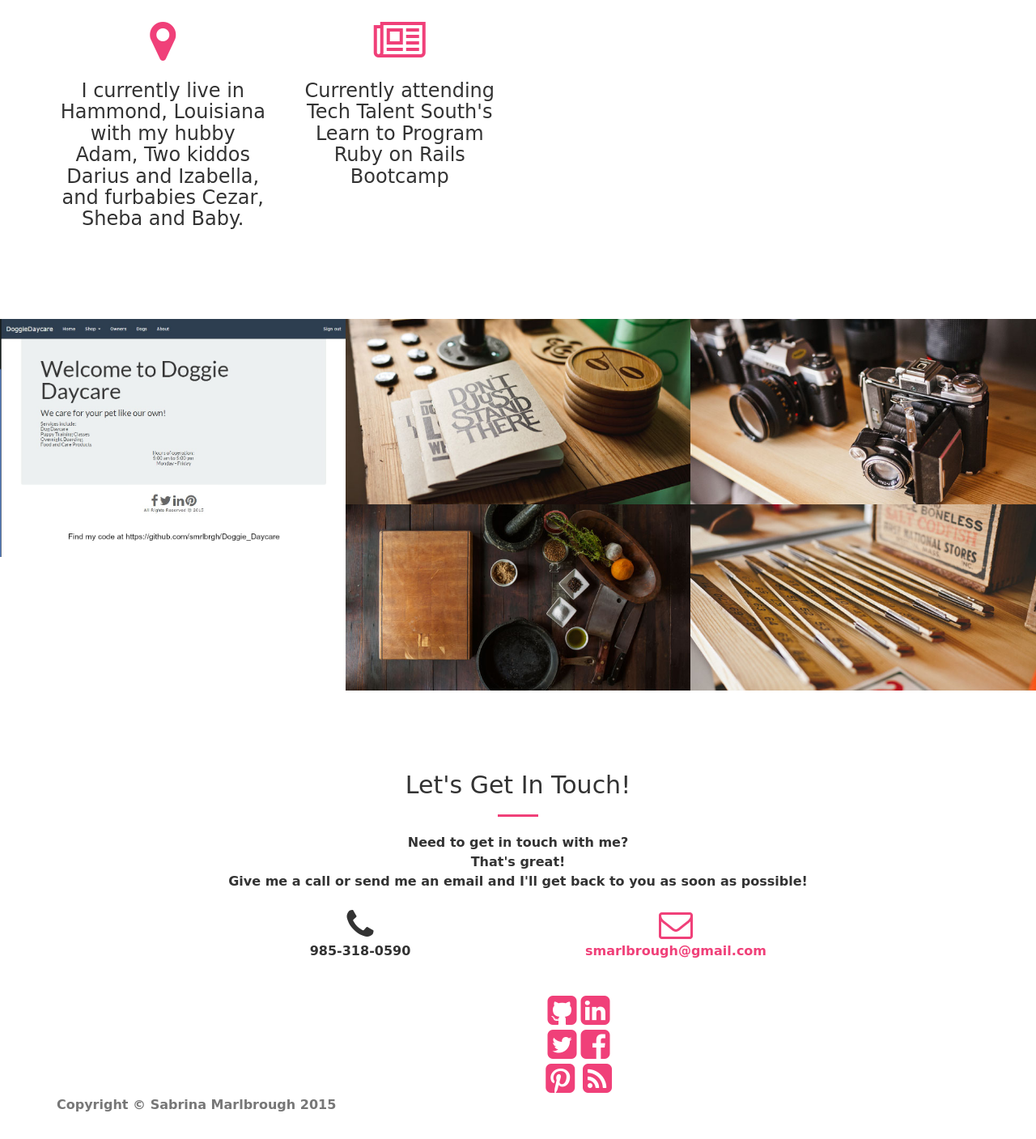
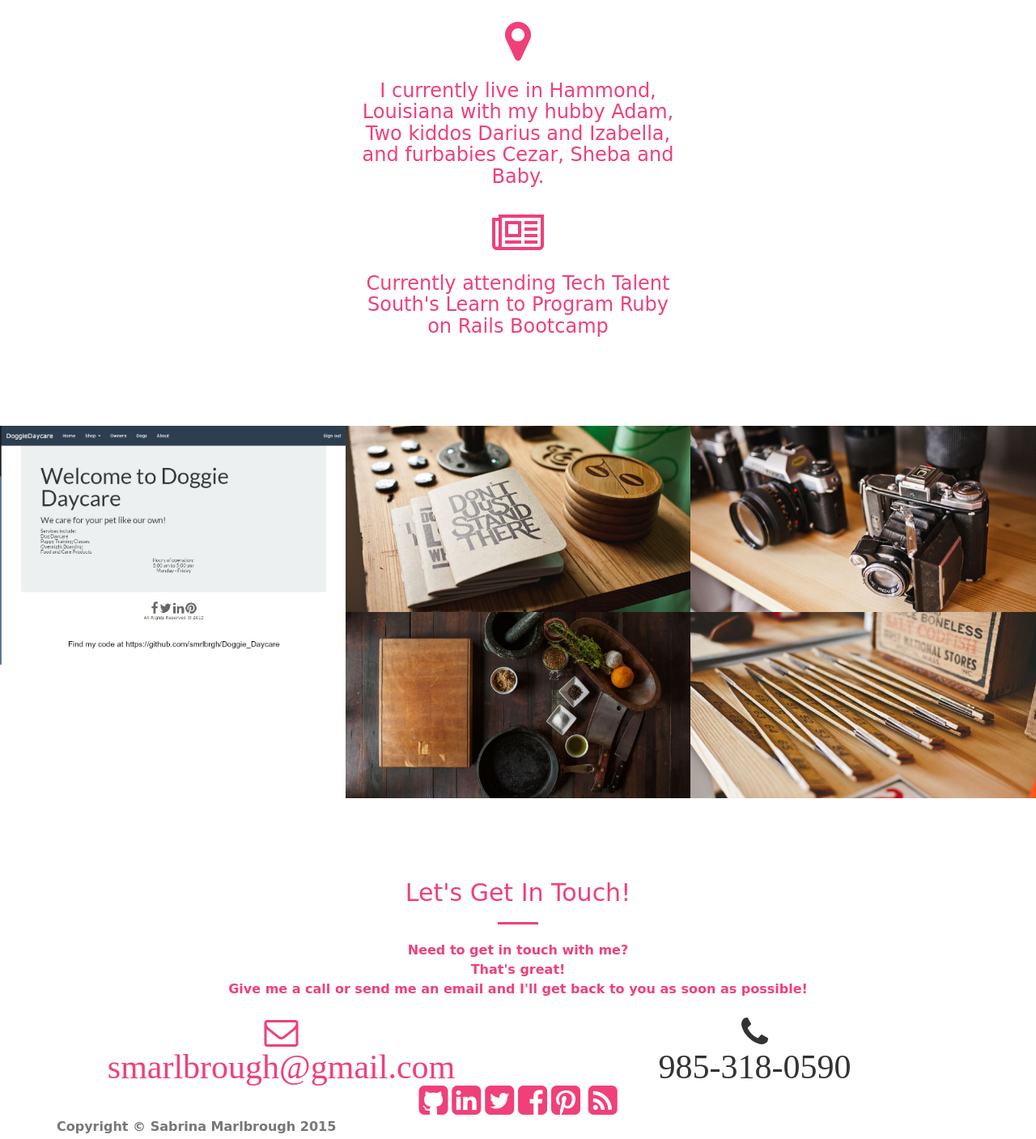
Before and after one commit to smrlbrgh/smarlbrough.github.io, a plain HTML site: page index.html in a window 1280 px wide. Shown: the part 1391-2798 px from the top of the page at 81% size. Drawn offline with Linux system fonts and the light colour scheme; some icons are missing; a web font is replaced by a local one.

Commit message:
updated views to fit larger screens

```diff
--- a/css/creative.css
+++ b/css/creative.css
@@ -43,12 +43,14 @@ h4,
 h5,
 h6 {
     font-family: 'Salsa', cursive;
+    color: #f04079;
 }
 
 p {
     margin-bottom: 20px;
     font-size: 16px;
     line-height: 1.5;
+    color: #f04079;
 }
 
 .bg-primary {
@@ -347,9 +349,9 @@ header .header-content .header-content-inner p {
 .btn-default:active,
 .btn-default.active,
 .open > .dropdown-toggle.btn-default {
-    border-color: #ededed;
+    border-color: #f04079;
     color: #222;
-    background-color: #f2f2f2;
+    background-color: #f04079;
 }
 
 .btn-default:active,
@@ -400,9 +402,9 @@ fieldset[disabled] .btn-default.active {
 .btn-primary:active,
 .btn-primary.active,
 .open > .dropdown-toggle.btn-primary {
-    border-color: #ed431f;
+    border-color: #f04079;
     color: #fff;
-    background-color: #ee4b28;
+    background-color: #f04079;
 }
 
 .btn-primary:active,
--- a/index.html
+++ b/index.html
@@ -86,7 +86,7 @@
     <section class="bg-primary" id="blog">
         <div class="container">
             <div class="row">
-                <div class="col-lg-8 col-lg-offset-2 text-center">
+                <div class="col-lg-12 text-center">
                     <h2 class="section-heading">Nerdie Mom Blog</h2>
                     <hr class="light">
                     <p class="text-faded">Hi y'all I'm Sabrina a 30 something year old married mom of two. <br> I'm currently spending most of my time learning to code with Ruby on Rails.<br> Follow me on blog as the adventure continues.</p>
@@ -107,13 +107,13 @@
         </div>
         <div class="container">
             <div class="row">
-                <div class="col-lg-3 col-md-6 text-center">
+                <div class="col-lg-12 text-center">
                     <div class="service-box">
                         <i class="fa fa-4x fa-map-marker wow bounceIn text-primary"></i>
                         <h3>I currently live in Hammond, Louisiana with my hubby Adam, Two kiddos Darius and Izabella, and furbabies Cezar, Sheba and Baby.</h3>
                     </div>
                 </div>
-                <div class="col-lg-3 col-md-6 text-center">
+                <div class="col-lg-12 text-center">
                     <div class="service-box">
                         <i class="fa fa-4x fa-newspaper-o wow bounceIn text-primary" data-wow-delay=".2s"></i>
                         <h3>Currently attending Tech Talent South's Learn to Program Ruby on Rails Bootcamp</h3>
@@ -209,19 +209,21 @@
         <div class="container">
             <div class="row">
                 <div class="col-lg-8 col-lg-offset-2 text-center">
-                    <h2 class="section-heading">Let's Get In Touch!</h2>
+                    <h2 class="section-heading">Let's Get In Touch!
+                    </h2>
                     <hr class="primary">
                     <p>Need to get in touch with me?<br> That's great! <br>Give me a call or send me an email and I'll get back to you as soon as possible!</p>
                 </div>
-                <div class="col-lg-4 col-lg-offset-2 text-center">
-                    <i class="fa fa-phone fa-3x wow bounceIn"></i>
-                    <p>985-318-0590</p>
+                <div class="col-lg-6 text-center">
+                    <a href="mailto:your-smarlbrough@gmail.com"><i class="fa fa-envelope-o fa-3x wow bounceIn" data-wow-delay=".1s"><br>smarlbrough@gmail.com</i></a>
+                    <a href="mailto:your-smarlbrough@gmail.com"></a>
                 </div>
-                <div class="col-lg-4 text-center">
-                    <a href="mailto:your-smarlbrough@gmail.com"><i class="fa fa-envelope-o fa-3x wow bounceIn" data-wow-delay=".1s"></i></a>
-                    <p><a href="mailto:your-smarlbrough@gmail.com">smarlbrough@gmail.com</a></p>
-                    <br>
-                <div class="col-lg-4 text center">
+                <br>
+                <div class="col-lg-6 text-center">
+                    <i class="fa fa-phone fa-3x wow bounceIn"><br>985-318-0590</i>
+                </div>
+                <br>
+                <div class="col-lg-12 text-center">
                     <a href="http://github.com/smrlbrgh"><i class="fa fa-github-square fa-3x"></i></a>
                     <a href="https://www.linkedin.com/profile/preview?locale=en_US&trk=prof-0-sb-preview-primary-button"><i class="fa fa-linkedin-square fa-3x"></i></a>
                     <a href="http://www.twitter.com/smrlbrgh"><i class="fa fa-twitter-square fa-3x"></i></a>
@@ -229,9 +231,9 @@
                     <a href="http://www.pinterest.com/nerdiemom"><i class="fa fa-pinterest-square fa-3x"></i></a>
                     <a href="#Instagram"><i class="fa Instagram fa-3x"></i></a>
                     <a href="http://nerdiemomblog.blogspot.com/"><i class="fa fa-rss-square fa-3x"></i></a>
-
                 </div>
-                </div>
+                <br>
+                <br>
             </div>
             <p class="copyright text-muted">Copyright &copy; Sabrina Marlbrough 2015</p>
         </div>
```
